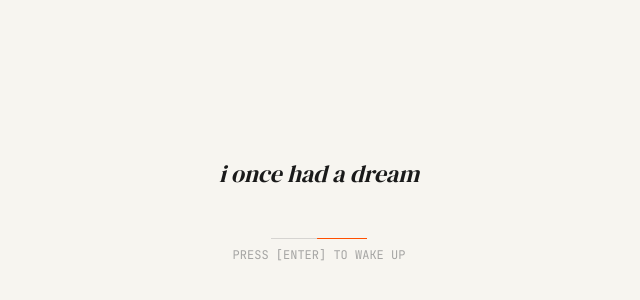
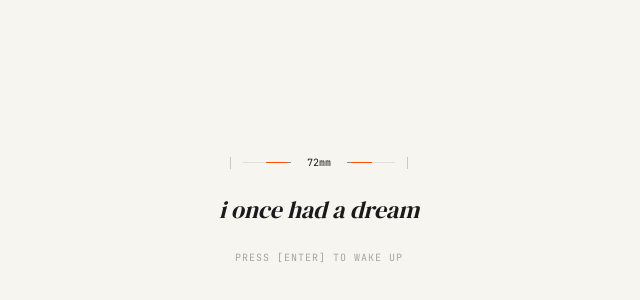
Before and after one commit to megaraph/mech-portfolio, a Next.js app: page / in a window 1280 px wide. Shown: the part 190-490 px from the top of the page, without its empty margins (321-961 px from the left). Built offline with nearby package versions, Linux system fonts and the light colour scheme.

Commit message:
add: dimension loader

```diff
--- a/components/Intro.tsx
+++ b/components/Intro.tsx
@@ -7,16 +7,25 @@ import { useStore } from "@/store/useStore";
 export default function Intro() {
     const { introFinished, setIntroFinished } = useStore();
     const [phase, setPhase] = useState<"dream" | "reality">("dream");
+    const [showText, setShowText] = useState(false); // NEW: Controls the text delay
 
     useEffect(() => {
+        // 1. Check if we've visited before
         const hasVisited = sessionStorage.getItem("hasVisited");
         if (hasVisited) {
             setIntroFinished(true);
             return;
         }
 
+        // 2. DELAY: Show text after 2.5 seconds (Loader plays first)
+        const textTimer = setTimeout(() => {
+            setShowText(true);
+        }, 2500);
+
+        // 3. Key listener
         const handleKeyDown = (e: KeyboardEvent) => {
-            if (e.key === "Enter" && phase === "dream") {
+            // Only allow "Enter" if the text is actually visible
+            if (e.key === "Enter" && phase === "dream" && showText) {
                 setPhase("reality");
 
                 setTimeout(() => {
@@ -27,8 +36,11 @@ export default function Intro() {
         };
 
         window.addEventListener("keydown", handleKeyDown);
-        return () => window.removeEventListener("keydown", handleKeyDown);
-    }, [phase, setIntroFinished]);
+        return () => {
+            window.removeEventListener("keydown", handleKeyDown);
+            clearTimeout(textTimer);
+        };
+    }, [phase, setIntroFinished, showText]);
 
     return (
         <AnimatePresence>
@@ -47,28 +59,29 @@ export default function Intro() {
                             initial={{ opacity: 0 }}
                             animate={{ opacity: 1 }}
                             exit={{ opacity: 0, filter: "blur(10px)" }}
-                            className="text-center"
+                            className="flex flex-col items-center gap-6"
                         >
-                            {/* CHANGED: Decreased font size */}
-                            <h1 className="font-serif text-xl italic text-industrial-ink md:text-2xl">
-                                i once had a dream
-                            </h1>
-                            <div className="mt-12 flex flex-col items-center gap-2">
-                                <div className="h-px w-24 bg-industrial-dim/30 relative overflow-hidden">
-                                    <motion.div
-                                        className="absolute inset-0 bg-industrial-orange"
-                                        animate={{ x: ["-100%", "100%"] }}
-                                        transition={{
-                                            repeat: Infinity,
-                                            duration: 2,
-                                            ease: "linear",
-                                        }}
-                                    />
-                                </div>
-                                <p className="font-mono text-xs text-industrial-dim animate-pulse">
-                                    PRESS [ENTER] TO WAKE UP
+                            {/* 1. LOADER PLAYS IMMEDIATELY */}
+                            <DimensionLoader />
+
+                            {/* 2. TEXT FADES IN AFTER DELAY */}
+                            <motion.div
+                                initial={{ opacity: 0, y: 10 }}
+                                animate={{
+                                    opacity: showText ? 1 : 0,
+                                    y: showText ? 0 : 10,
+                                }}
+                                transition={{ duration: 1 }}
+                                className="flex flex-col items-center gap-6"
+                            >
+                                <h1 className="font-serif text-xl italic text-industrial-ink md:text-2xl">
+                                    i once had a dream
+                                </h1>
+
+                                <p className="font-mono text-[10px] text-industrial-dim animate-pulse tracking-widest uppercase">
+                                    Press [Enter] to Wake Up
                                 </p>
-                            </div>
+                            </motion.div>
                         </motion.div>
                     )}
 
@@ -101,3 +114,60 @@ export default function Intro() {
         </AnimatePresence>
     );
 }
+
+// --- SUB-COMPONENT: The Dimension Animation ---
+function DimensionLoader() {
+    const [count, setCount] = useState(0);
+
+    useEffect(() => {
+        // Counts from 0 to 100 in exactly 2 seconds (20ms * 100)
+        const interval = setInterval(() => {
+            setCount((prev) => (prev < 100 ? prev + 1 : 0));
+        }, 20);
+        return () => clearInterval(interval);
+    }, []);
+
+    return (
+        <div className="flex items-center gap-3 font-mono text-[10px] text-industrial-dim select-none">
+            <div className="h-3 w-px bg-industrial-dim/40" />
+            <div className="flex items-center gap-2">
+                <div className="relative w-12 h-px bg-industrial-dim/20 flex justify-end items-center overflow-hidden">
+                    <motion.div
+                        className="absolute right-0 h-px bg-industrial-orange w-full"
+                        initial={{ x: "100%" }}
+                        animate={{ x: ["100%", "0%", "100%"] }}
+                        transition={{
+                            duration: 2,
+                            repeat: Infinity,
+                            ease: "linear",
+                        }}
+                    />
+                    <span className="text-[6px] text-industrial-dim z-10">
+                        ◀
+                    </span>
+                </div>
+
+                <span className="w-10 text-center tabular-nums text-industrial-ink">
+                    {count.toString().padStart(2, "0")}mm
+                </span>
+
+                <div className="relative w-12 h-px bg-industrial-dim/20 flex justify-start items-center overflow-hidden">
+                    <motion.div
+                        className="absolute left-0 h-px bg-industrial-orange w-full"
+                        initial={{ x: "-100%" }}
+                        animate={{ x: ["-100%", "0%", "-100%"] }}
+                        transition={{
+                            duration: 2,
+                            repeat: Infinity,
+                            ease: "linear",
+                        }}
+                    />
+                    <span className="text-[6px] text-industrial-dim z-10">
+                        ▶
+                    </span>
+                </div>
+            </div>
+            <div className="h-3 w-px bg-industrial-dim/40" />
+        </div>
+    );
+}
```
